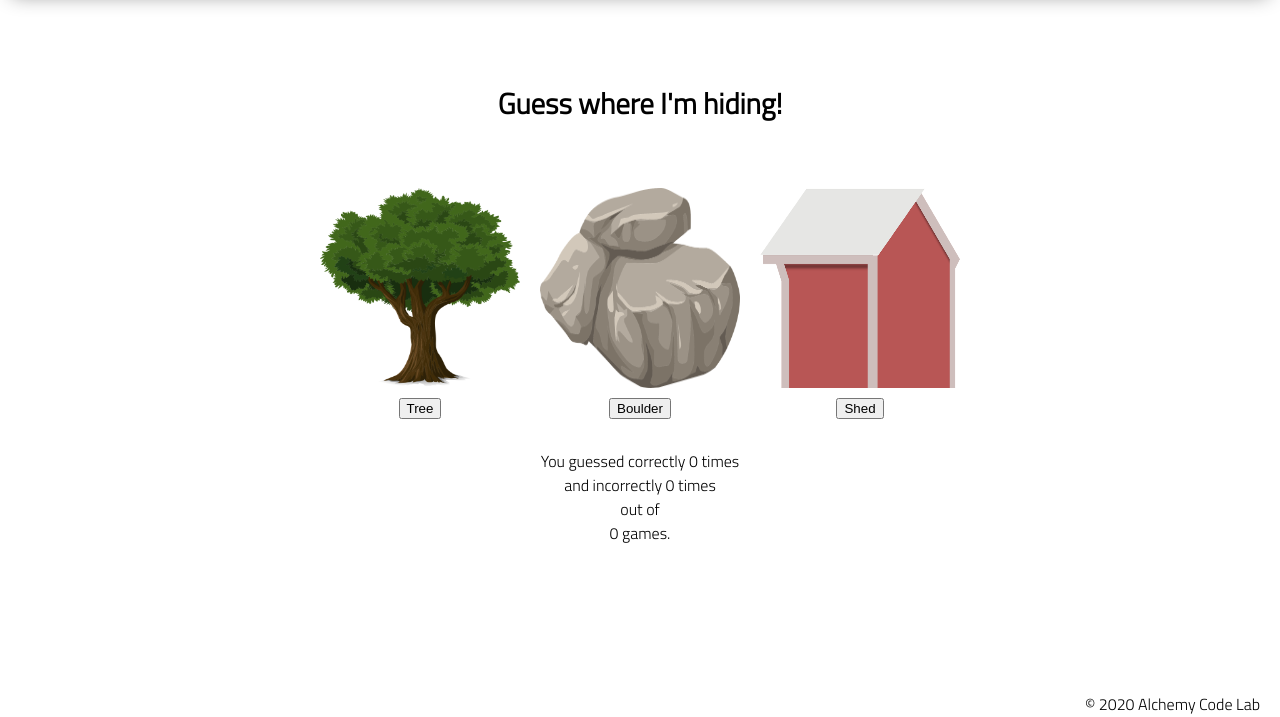
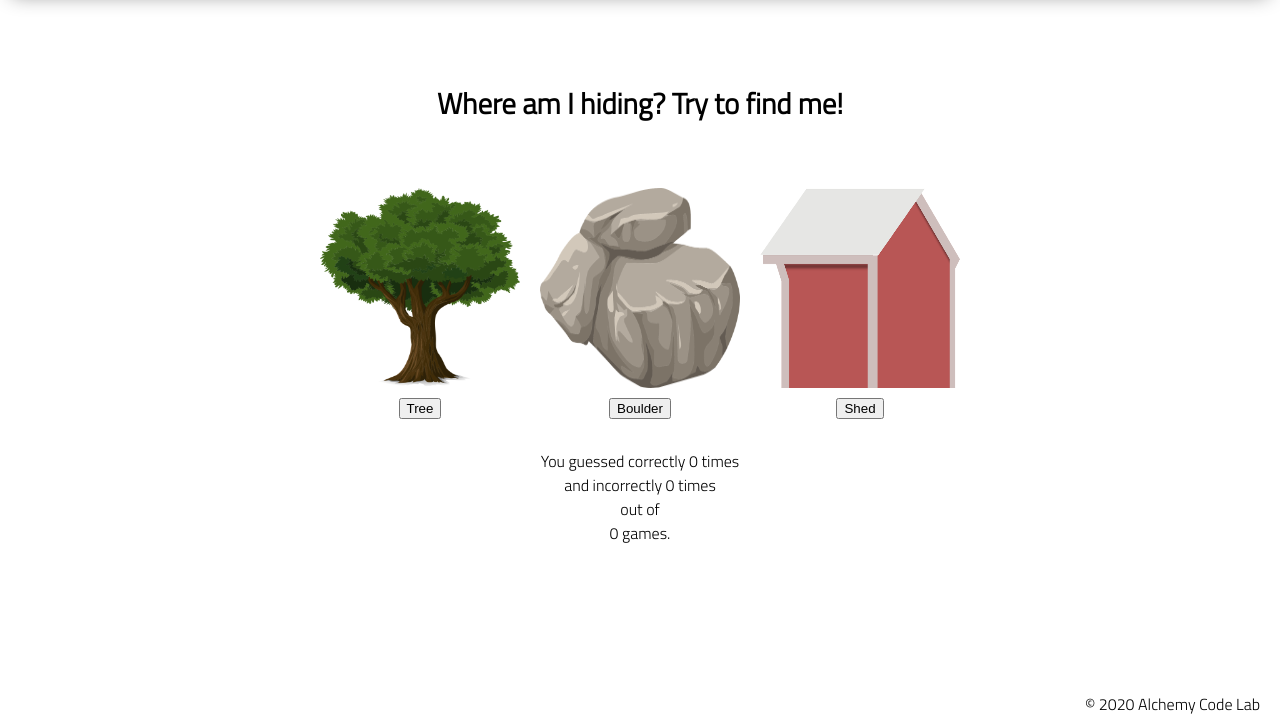
Before and after one commit to SusanBird/hide-seek, a plain HTML site: page index.html in a window 1280 px wide. Shown: the part 83-800 px from the top of the page. Drawn offline with Linux system fonts and the light colour scheme.

Commit message:
updated title

```diff
--- a/index.html
+++ b/index.html
@@ -21,7 +21,7 @@
     <main>
         <section class="main-section">
             <h2>
-                Guess where I'm hiding!
+                Where am I hiding? Try to find me!
             </h2>
             <div id="tree-container" class="hiding-places">
                 <div class="hiding-place">
```
